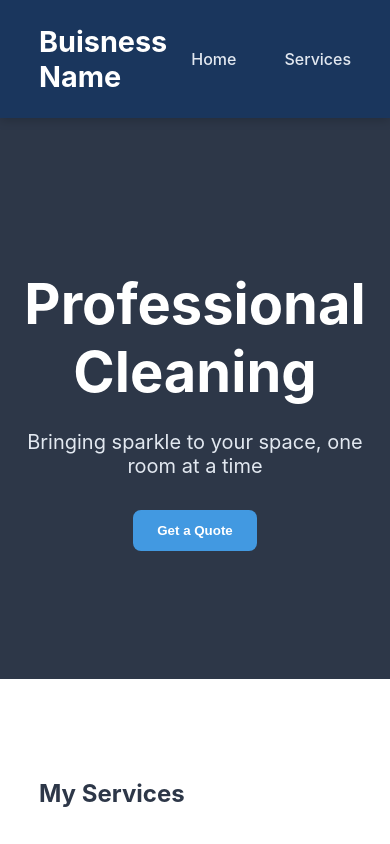
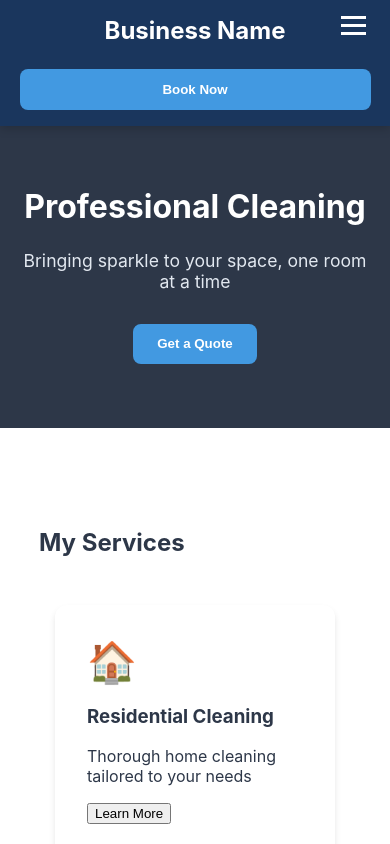
Before and after one commit to ItsAl3xx/Website_For_Cleaning_Business, a React (Create React App) app in the folder frontend/: page / in a window 390 px wide. Shown: the top 844 px of the page. Built offline with nearby package versions, Linux system fonts and the light colour scheme.

Commit message:
Optimized the website for phone users

```diff
--- a/frontend/src/homepage/App.css
+++ b/frontend/src/homepage/App.css
@@ -9,13 +9,15 @@ body {
   display: flex;
   justify-content: space-between;
   align-items: center;
-  padding: 1.5rem 10%;
+  padding: 1rem 5%;
   background-color: #1a365d;
   box-shadow: 0 2px 10px rgba(0, 0, 0, 0.2);
   position: fixed;
-  width: 80%;
+  width: 90%;
   top: 0;
   z-index: 1000;
+  flex-wrap: wrap;
+  gap: 1rem;
 }
 
 .logo {
@@ -53,13 +55,13 @@ body {
 
 .hero {
   text-align: center;
-  padding: 12rem 5% 8rem;
+  padding: 8rem 5% 4rem;
   background-color: #2d3748;
   margin-top: 2rem;
 }
 
 .hero h1 {
-  font-size: 3.5rem;
+  font-size: 2.5rem;
   margin-bottom: 1.5rem;
   color: #ffffff;
 }
@@ -132,7 +134,7 @@ body {
 }
 
 .booking {
-  padding: 5rem 10%;
+  padding: 3rem 5%;
   background-color: #ffffff;
 }
 
@@ -688,3 +690,216 @@ body {
     order: -1;
   }
 }
+
+/* Mobile-first header adjustments */
+.header {
+  padding: 1rem 5%;
+  width: 90%;
+  flex-wrap: wrap;
+  gap: 1rem;
+}
+
+@media (max-width: 768px) {
+  .header {
+    justify-content: center;
+    text-align: center;
+  }
+
+  .nav {
+    display: none; /* We'll add a mobile menu later */
+  }
+
+  .logo {
+    font-size: 1.5rem;
+    width: 100%;
+    text-align: center;
+  }
+
+  .book-now {
+    width: 100%;
+    margin-top: 0.5rem;
+  }
+
+  /* Hero section adjustments */
+  .hero {
+    padding: 8rem 5% 4rem;
+  }
+
+  .hero h1 {
+    font-size: 2.5rem;
+  }
+
+  /* Service cards adjustments */
+  .service-cards {
+    grid-template-columns: 1fr;
+    padding: 0 1rem;
+  }
+
+  .service-card {
+    margin: 0 auto;
+    max-width: 100%;
+  }
+
+  /* Testimonial adjustments */
+  .testimonial-cards {
+    grid-template-columns: 1fr;
+    padding: 0 1rem;
+  }
+
+  /* Booking form adjustments */
+  .booking {
+    padding: 3rem 5%;
+  }
+
+  .booking-container {
+    grid-template-columns: 1fr;
+  }
+
+  .form-group input,
+  .form-group select,
+  .form-group textarea,
+  .date-picker {
+    font-size: 16px; /* Prevents iOS zoom on focus */
+    padding: 1rem; /* Larger touch targets */
+  }
+
+  /* Footer adjustments */
+  .footer-content {
+    grid-template-columns: 1fr;
+    padding: 2rem 5%;
+    gap: 2rem;
+  }
+
+  .footer-section {
+    text-align: center;
+  }
+
+  .footer-section h4::after {
+    left: 50%;
+    transform: translateX(-50%);
+  }
+
+  .contact-item {
+    justify-content: center;
+  }
+
+  .business-hours li {
+    flex-direction: column;
+    align-items: center;
+  }
+
+  .social-links {
+    justify-content: center;
+  }
+}
+
+/* Touch-friendly improvements */
+@media (hover: none) {
+  .service-card:hover {
+    transform: none;
+  }
+
+  .footer-links a:hover {
+    transform: none;
+  }
+
+  .social-links a:hover {
+    transform: none;
+  }
+
+  /* Adjust the before/after card behavior for touch */
+  .card-container {
+    touch-action: manipulation;
+  }
+
+  .card {
+    transition: transform 0.4s;
+  }
+}
+
+/* Additional mobile optimizations */
+@media (max-width: 480px) {
+  .hero h1 {
+    font-size: 2rem;
+  }
+
+  .hero p {
+    font-size: 1.1rem;
+  }
+
+  .calendar-container {
+    padding: 1rem;
+  }
+
+  .react-calendar {
+    font-size: 0.9rem;
+  }
+
+  .legend-item {
+    font-size: 0.9rem;
+  }
+}
+
+/* Mobile menu styles */
+.mobile-menu-button {
+  display: none;
+  background: none;
+  border: none;
+  padding: 0.5rem;
+  cursor: pointer;
+}
+
+@media (max-width: 768px) {
+  .mobile-menu-button {
+    display: block;
+    position: absolute;
+    right: 1rem;
+    top: 1rem;
+  }
+
+  .hamburger {
+    display: block;
+    width: 25px;
+    height: 3px;
+    background: white;
+    position: relative;
+  }
+
+  .hamburger::before,
+  .hamburger::after {
+    content: '';
+    position: absolute;
+    width: 100%;
+    height: 100%;
+    background: white;
+    left: 0;
+  }
+
+  .hamburger::before {
+    top: -8px;
+  }
+
+  .hamburger::after {
+    bottom: -8px;
+  }
+
+  .nav {
+    display: none;
+    width: 100%;
+    padding: 1rem 0;
+  }
+
+  .nav.nav-open {
+    display: flex;
+    flex-direction: column;
+    gap: 1rem;
+    background: #1a365d;
+  }
+
+  .nav a {
+    display: block;
+    padding: 0.5rem 0;
+    margin: 0;
+    text-align: center;
+  }
+}
--- a/frontend/src/homepage/App.js
+++ b/frontend/src/homepage/App.js
@@ -246,11 +246,19 @@ const BookingSection = () => {
 };
 
 function App() {
+  const [isMobileMenuOpen, setIsMobileMenuOpen] = useState(false);
+
   return (
     <div className="App">
       <header className="header">
-        <div className="logo">Buisness Name</div>
-        <nav className="nav">
+        <div className="logo">Business Name</div>
+        <button
+          className="mobile-menu-button"
+          onClick={() => setIsMobileMenuOpen(!isMobileMenuOpen)}
+        >
+          <span className="hamburger"></span>
+        </button>
+        <nav className={`nav ${isMobileMenuOpen ? 'nav-open' : ''}`}>
           <a href="#home">Home</a>
           <a href="#services">Services</a>
           <a href="#about">About</a>
```
